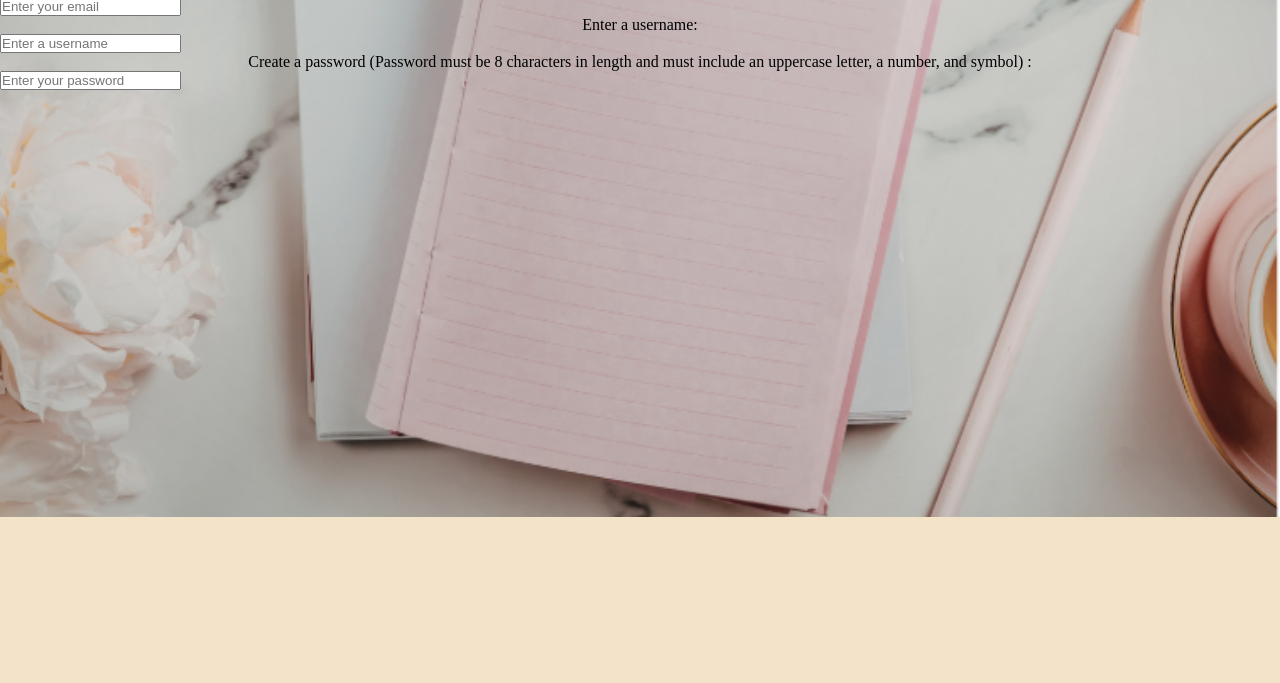
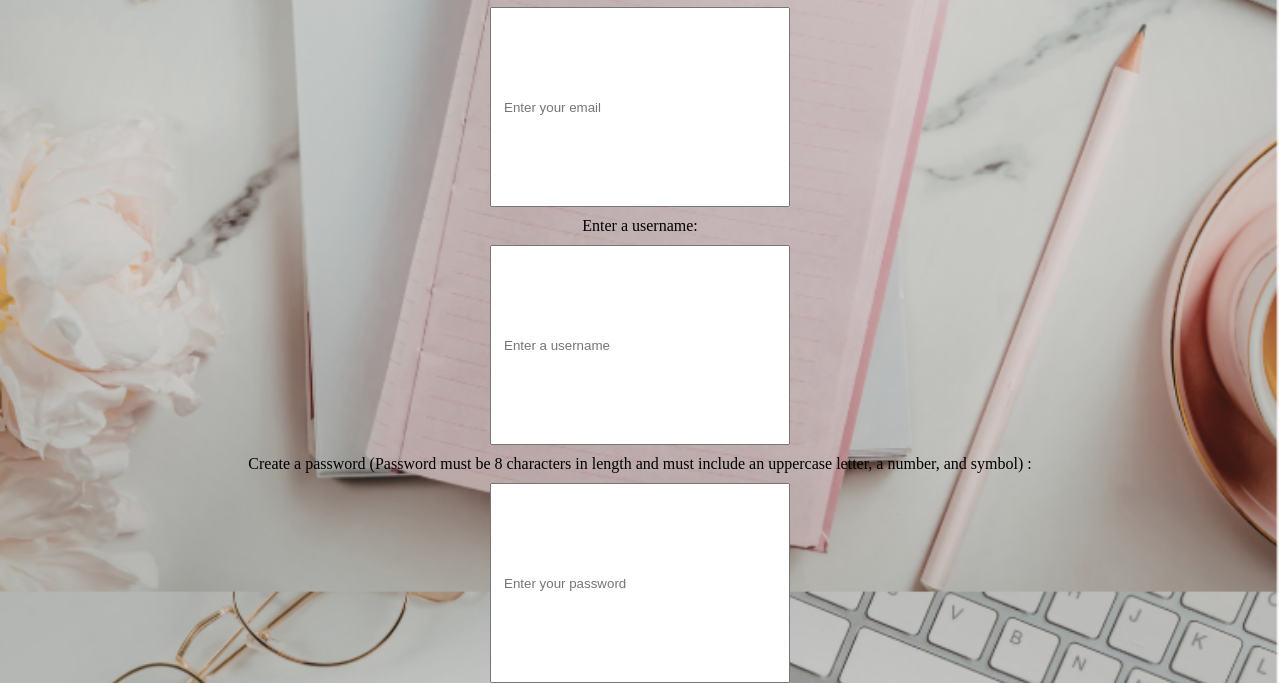
Before and after one commit to jiji37/SE-Major-Project-HSC-Study-Platform, a plain HTML site: page project_frontend/index.html in a window 1280 px wide. Shown: the part 283-966 px from the top of the page. Before the commit the page ends 800 px from the top, so only its background shows below. Drawn offline with Linux system fonts and the light colour scheme.

Commit message:
Refactor input fields styling in main.css

```diff
--- a/project_frontend/main.css
+++ b/project_frontend/main.css
@@ -80,7 +80,9 @@ p{
 /* Input fields */
 #email, #username, #password{
   color: #000;
-  display: flex;
-  justify-content: space-between;
-  align-items: center;
+  display: block;
+  margin: 10px auto;
+  width: 300px;
+  height: 200px;
+  padding: 8px 12px;
 }
```
